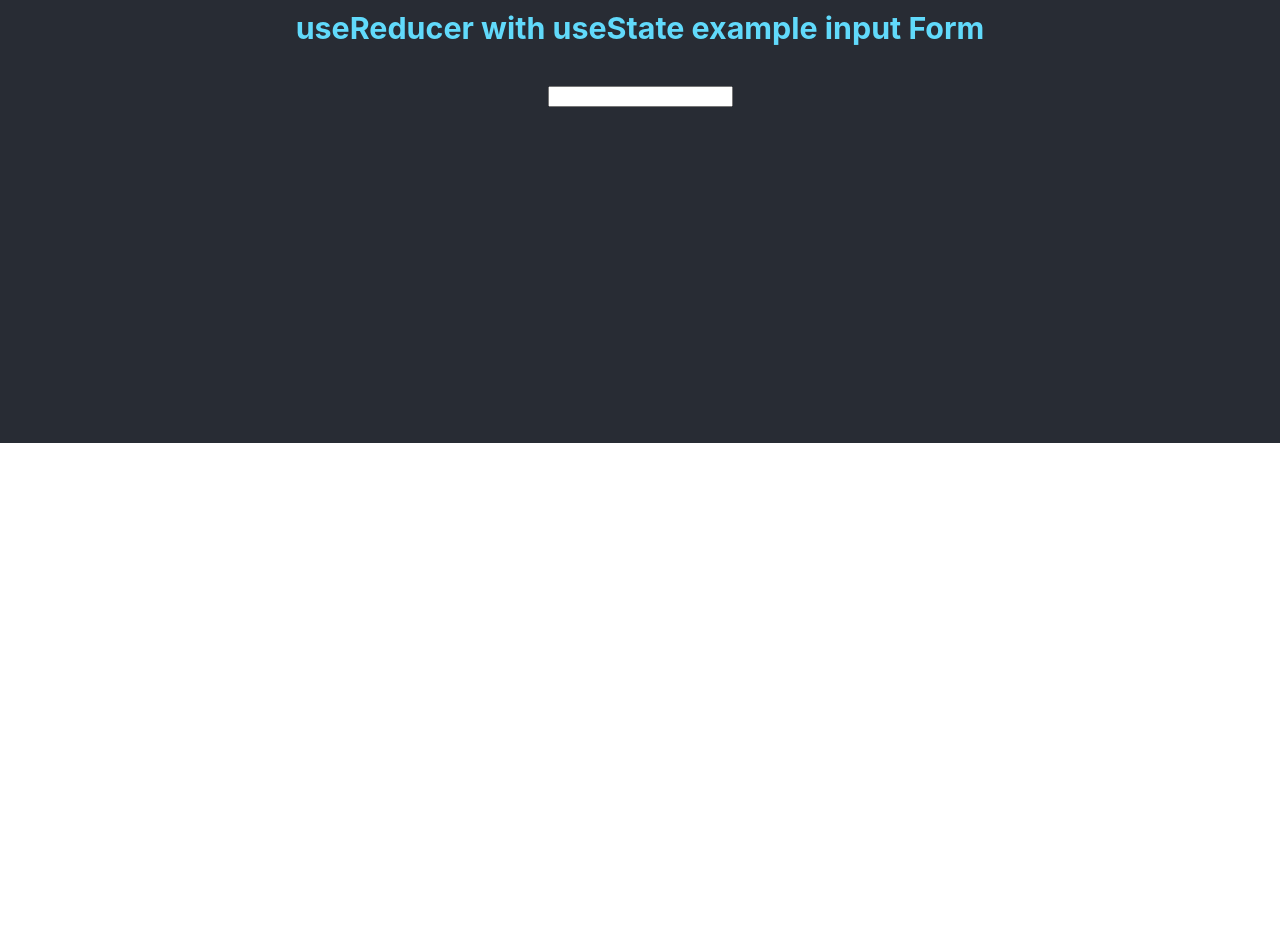
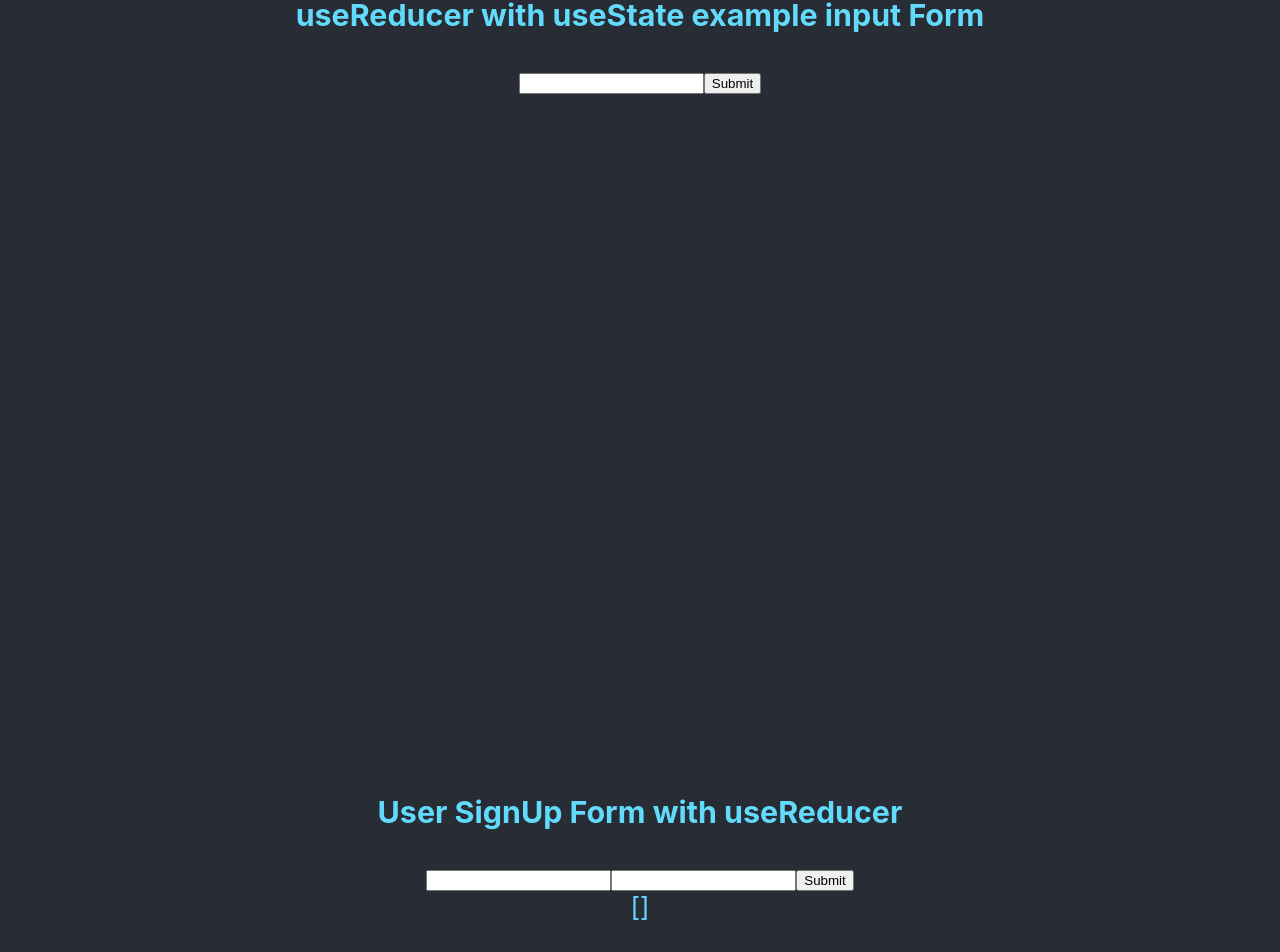
Before and after one commit to iantheminimalist/tutorial-react-app, a React (Create React App) app: page / in a window 1280 px wide. Shown: the part 5157-6109 px from the top of the page. Before the commit the page ends 5600 px from the top, so only its background shows below. Built offline with nearby package versions, Linux system fonts and the light colour scheme.

Commit message:
practicing multiple input forms with useReducer and useState

```diff
--- a/src/App.js
+++ b/src/App.js
@@ -8,7 +8,9 @@ import InputHookObjects from './components/InputHookObjects';
 import TodoList from './components/TodoList';
 import TodoListV2 from './components/TodoListV2';
 import CounterV2 from './components/reducer/CounterV2';
-import InputReducer from './components/reducer/InputReducer';
+
+import TodoListV4 from './components/reducer/todolist/TodoListV4';
+import UserSignUp from './components/reducer/UserInputReducer.js/UserSignUp';
 
 function App() {
   return (
@@ -19,7 +21,8 @@ function App() {
       <TodoList />
       <TodoListV2 />
       <CounterV2 />
-      <InputReducer />
+      <TodoListV4 />
+      <UserSignUp />
     </div>
   );
 }
--- /dev/null
+++ b/src/components/reducer/UserInputReducer.js/ActionTypes.js
@@ -0,0 +1,4 @@
+
+export const ADD_USER = 'ADD_USER';
+export const DELETE_USER = 'DELETE_USER';
+export const EDIT_USER = 'EDIT_USER';
--- /dev/null
+++ b/src/components/reducer/UserInputReducer.js/UserSignUp.js
@@ -0,0 +1,59 @@
+import React, { useReducer, useState } from 'react';
+
+const ACTIONS2 = {
+    ADD_USER : 'ADD_USER'
+}
+ function addUser( state, firstname, lastname ){
+    return { id: state.length, firstname: firstname, lastname: lastname }
+};
+
+function reducer(state, action ){
+    switch(action.type){
+        case ACTIONS2.ADD_USER:
+            return [...state, addUser(state , action.payload.firstname, action.payload.lastname)];
+        default:
+            return state;
+    }
+
+}
+
+export default function UserSignUp() {
+
+    const [ state , dispatch ] = useReducer(reducer , [] )
+    const [ firstname, setFirstname ] = useState('');
+    const [ lastname, setLastname ] = useState('');
+
+
+ const handleSubmit = (e) => {
+     e.preventDefault();
+     dispatch({ type: ACTIONS2.ADD_USER, payload: {firstname: firstname , lastname: lastname} });
+     setFirstname('');
+     setLastname('');
+ }
+ console.log(state);
+    return (
+        <div className="App-header">
+            <h3>User SignUp Form with useReducer </h3>
+
+        <form onSubmit={handleSubmit}>
+        <input
+                type="text"
+                name="firstname"
+                value={firstname}
+                onChange={ e => setFirstname(e.target.value)}
+                required
+            />
+                        <input
+                type="text"
+                name="lastname"
+                value={lastname}
+                onChange={ e => setLastname(e.target.value)}
+                required
+            />
+                            <button onSubmit={handleSubmit} >Submit</button>
+        </form>
+        {JSON.stringify(state)}
+
+        </div>
+    )
+}
--- a/src/components/reducer/CompletedTodo.js
+++ b/src/components/reducer/todolist/CompletedTodo.js
@@ -1,6 +1,4 @@
 import React from 'react'
-
-
 
 export default function CompletedTodo({todos}) {
     const result = todos.filter( todo => (todo.complete));
@@ -8,9 +6,12 @@ export default function CompletedTodo({todos}) {
     console.log(result);
     return (
             <div>
+                <ul>
                 {result.map( todo => (
-                    <span> {todo.name} </span>
+                    <li key={todo.id} >{todo.name}</li>
                 ) )}
+                </ul>
+
             </div>
     );
 }
--- a/src/components/reducer/InputReducer.js
+++ b/src/components/reducer/todolist/TodoListV4.js
@@ -1,5 +1,5 @@
 import React, { useReducer, useState } from 'react';
-import Todo from './Todo'
+import Todo from './Todo';
 import { ACTIONS } from './ActionTypes';
 import { addTodo } from './ActionCreators';
 import CompletedTodo from './CompletedTodo';
@@ -23,7 +23,7 @@ function reducer(todos, action ){
 }
 
 
-export default function InputReducer() {
+export default function TodoListV4() {
     const [ todos , dispatch ] = useReducer( reducer, [] )
     const [ name , setName ] = useState('');
 
@@ -44,8 +44,10 @@ export default function InputReducer() {
                     name="name"
                     value={name}
                     onChange={ e => setName(e.target.value) }
-                    />
+                />
+                <button onSubmit={handleSubmit} >Submit</button>
             </form>
+
             {todos.map( todo => {
               return  <Todo key={todo.id} todo={todo} dispatch={dispatch} />
             })}
```
Also changed, not shown: src/components/reducer/todolist/ActionCreators.js (renamed from src/components/reducer/ActionCreators.js), src/components/reducer/todolist/ActionTypes.js (line endings or trailing spaces), src/components/reducer/todolist/Todo.js (renamed from src/components/reducer/Todo.js), 1 other file (tests, documents, lock files or other folders).
